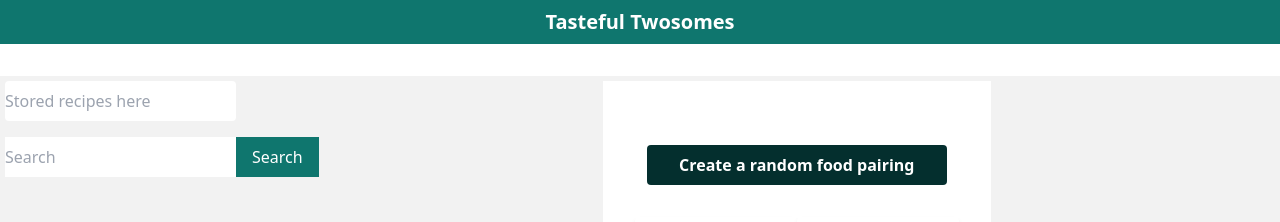
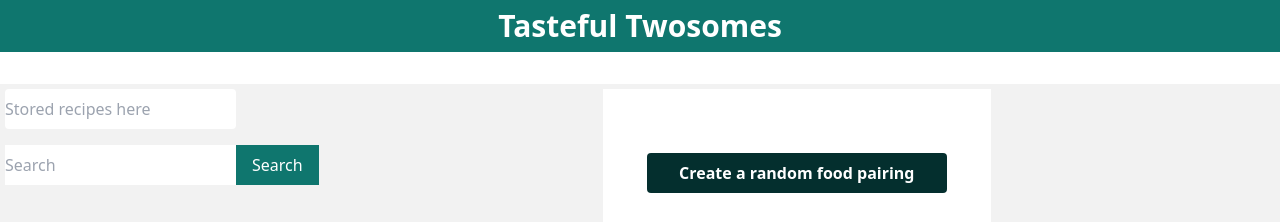
Before and after one commit to Seanye333/Tasteful-Twosomes, a website: page index.html in a window 1280 px wide. Shown: the top 222 px of the page. Drawn offline with Linux system fonts and the light colour scheme.

Commit message:
change size of title

```diff
--- a/index.html
+++ b/index.html
@@ -11,7 +11,7 @@
   <!-- Header -->
   <header class="bg-teal-700 text-white py-2 px-4 ">
     <!-- Website Name -->
-    <h1 class="font-bold text-center text-xl">Tasteful Twosomes</h1>
+    <h1 class="font-bold text-center text-3xl">Tasteful Twosomes</h1>
   </header>
 
   <div class="container mx-auto mt-8 flex" style="background-color: #f2f2f2; padding: 5px;">
```
